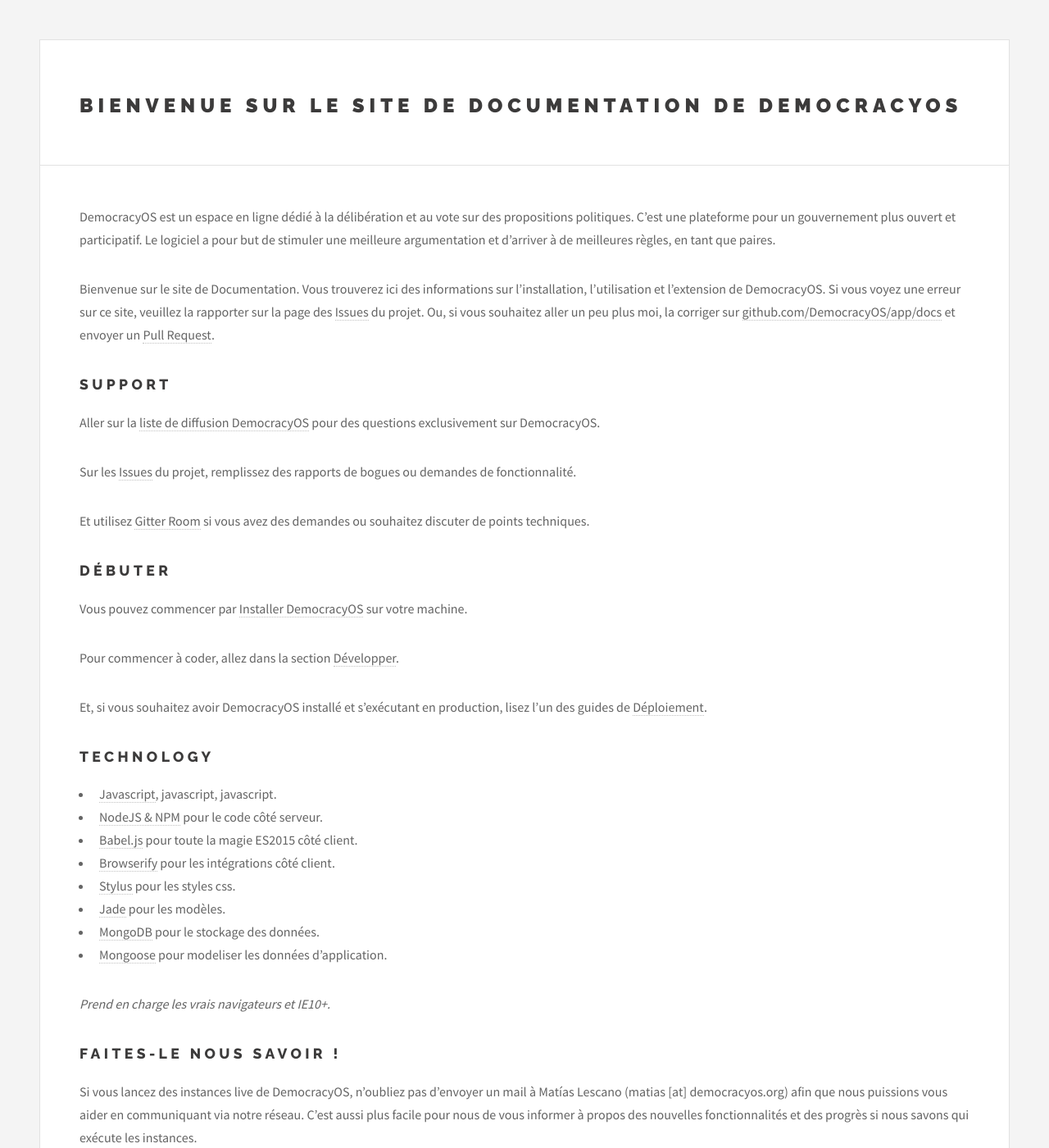
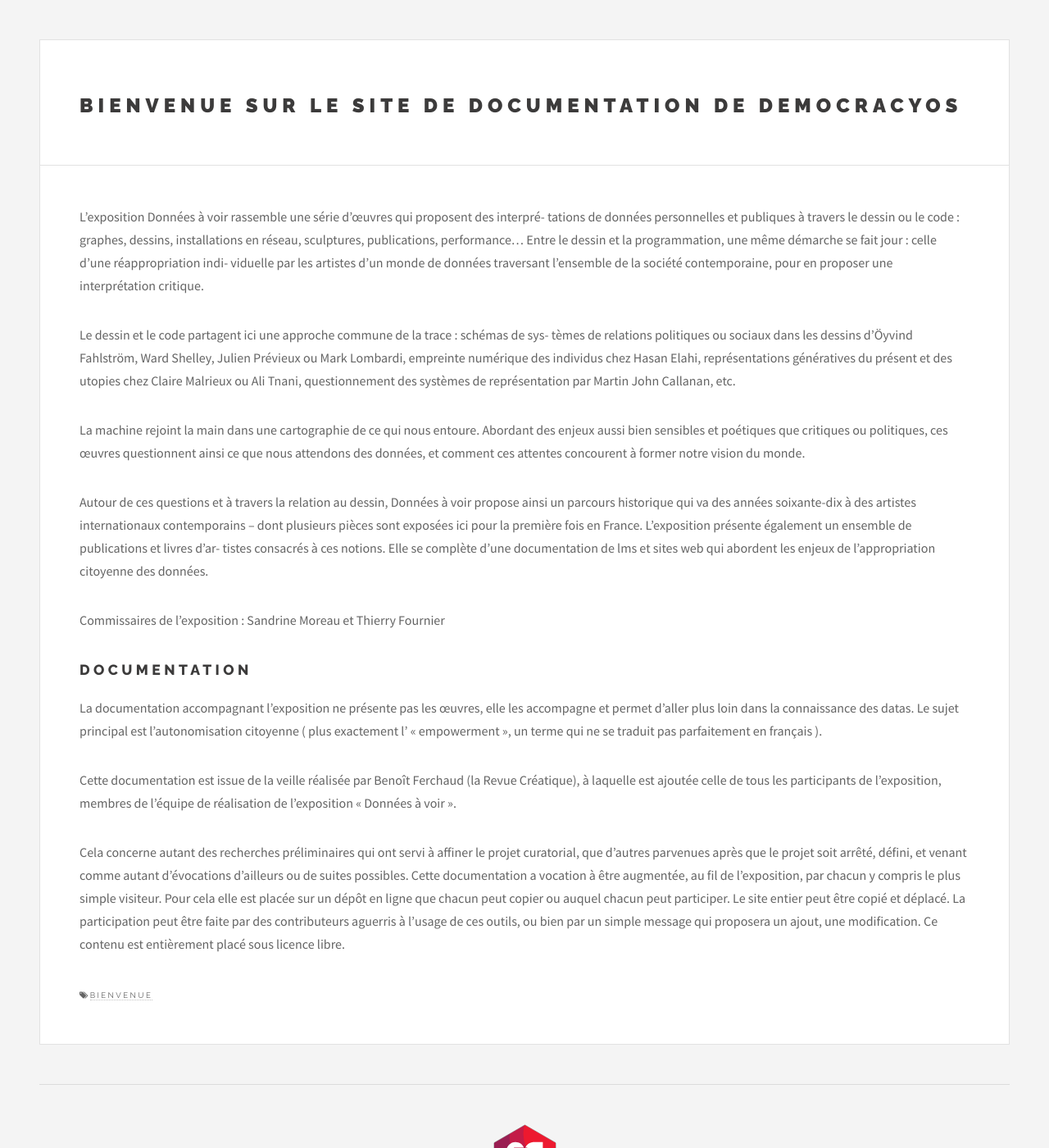
Before and after one commit to nanterre/donneesavoir, a Jekyll site: the page built from _posts/2016-09-22-DOS_intro.markdown, in a window 1280 px wide and 1400 px high. Shown: the whole window at 82% size. Built offline with Jekyll 4.4.1, drawn with Linux system fonts in a browser that asks for light colours; nearby versions of some CDN libraries; library files that are not in the unit come from our copies.

Commit message:
Update 2016-09-22-DOS_intro.markdown

```diff
--- a/_posts/2016-09-22-DOS_intro.markdown
+++ b/_posts/2016-09-22-DOS_intro.markdown
@@ -6,39 +6,20 @@
 tags: bienvenue
 ---
 
-DemocracyOS est un espace en ligne dédié à la délibération et au vote sur des propositions politiques. C'est une plateforme pour un gouvernement plus ouvert et participatif. Le logiciel a pour but de stimuler une meilleure argumentation et d'arriver à de meilleures règles, en tant que paires.
+L’exposition Données à voir rassemble une série d’œuvres qui proposent des interpré- tations de données personnelles et publiques à travers le dessin ou le code : graphes, dessins, installations en réseau, sculptures, publications, performance... Entre le dessin et la programmation, une même démarche se fait jour : celle d’une réappropriation indi- viduelle par les artistes d’un monde de données traversant l’ensemble de la société contemporaine, pour en proposer une interprétation critique.
 
-Bienvenue sur le site de Documentation. Vous trouverez ici des informations sur l'installation, l'utilisation et l'extension de DemocracyOS. Si vous voyez une erreur sur ce site, veuillez la rapporter sur la page des [Issues](https://github.com/DemocracyOS/app/issues) du projet. Ou, si vous souhaitez aller un peu plus moi, la corriger sur [github.com/DemocracyOS/app/docs](https://github.com/DemocracyOS/app/tree/development/docs) et envoyer un [Pull Request](contributing.html#pull-requests).
+Le dessin et le code partagent ici une approche commune de la trace : schémas de sys- tèmes de relations politiques ou sociaux dans les dessins d’Öyvind Fahlström, Ward Shelley, Julien Prévieux ou Mark Lombardi, empreinte numérique des individus chez Hasan Elahi, représentations génératives du présent et des utopies chez Claire Malrieux ou Ali Tnani, questionnement des systèmes de représentation par Martin John Callanan, etc.
 
-## Support
+La machine rejoint la main dans une cartographie de ce qui nous entoure. Abordant des enjeux aussi bien sensibles et poétiques que critiques ou politiques, ces œuvres questionnent ainsi ce que nous attendons des données, et comment ces attentes concourent à former notre vision du monde.
 
-Aller sur la [liste de diffusion DemocracyOS](https://groups.google.com/forum/#!forum/democracyos-app) pour des questions exclusivement sur DemocracyOS.
+Autour de ces questions et à travers la relation au dessin, Données à voir propose ainsi un parcours historique qui va des années soixante-dix à des artistes internationaux contemporains – dont plusieurs pièces sont exposées ici pour la première fois en France. L’exposition présente également un ensemble de publications et livres d’ar- tistes consacrés à ces notions. Elle se complète d’une documentation de  lms et sites web qui abordent les enjeux de l’appropriation citoyenne des données.
 
-Sur les [Issues](https://github.com/DemocracyOS/app/issues) du projet, remplissez des rapports de bogues ou demandes de fonctionnalité.
+Commissaires de l’exposition : Sandrine Moreau et Thierry Fournier
 
-Et utilisez [Gitter Room](https://gitter.im/DemocracyOS/app) si vous avez des demandes ou souhaitez discuter de points techniques.
+## Documentation
 
-## Débuter
+La documentation accompagnant l’exposition ne présente pas les œuvres, elle les accompagne et permet d’aller plus loin dans la connaissance des datas. Le sujet principal est l’autonomisation citoyenne ( plus exactement l’ « empowerment », un terme qui ne se traduit pas parfaitement en français ).
 
-Vous pouvez commencer par [Installer DemocracyOS](install.md) sur votre machine.
+Cette documentation est issue de la veille réalisée par Benoît Ferchaud (la Revue Créatique), à laquelle est ajoutée celle de tous les participants de l’exposition, membres de l’équipe de réalisation de l’exposition « Données à voir ».
 
-Pour commencer à coder, allez dans la section [Développer](develop).
-
-Et, si vous souhaitez avoir DemocracyOS installé et s'exécutant en production, lisez l'un des guides de [Déploiement](deploy).
-
-## Technology
-
- * [Javascript](https://es.wikipedia.org/wiki/JavaScript), javascript, javascript.
- * [NodeJS & NPM](http://nodejs.org/download) pour le code côté serveur.
- * [Babel.js](https://babeljs.io/) pour toute la magie ES2015 côté client.
- * [Browserify](http://browserify.org/) pour les intégrations côté client.
- * [Stylus](https://learnboost.github.io/stylus/) pour les styles css.
- * [Jade](http://jade-lang.com/) pour les modèles.
- * [MongoDB](http://www.mongodb.org/downloads) pour le stockage des données.
- * [Mongoose](http://mongoosejs.com/) pour modeliser les données d'application.
-
-_Prend en charge les vrais navigateurs et IE10+._
-
-## Faites-le nous savoir !
-
-Si vous lancez des instances live de DemocracyOS, n'oubliez pas d'envoyer un mail à Matías Lescano (matias [at] democracyos.org) afin que nous puissions vous aider en communiquant via notre réseau. C'est aussi plus facile pour nous de vous informer à propos des nouvelles fonctionnalités et des progrès si nous savons qui exécute les instances.
+Cela concerne autant des recherches préliminaires qui ont servi à affiner le projet curatorial, que d’autres parvenues après que le projet soit arrêté, défini, et venant comme autant d’évocations d’ailleurs ou de suites possibles. Cette documentation a vocation à être augmentée, au fil de l’exposition, par chacun y compris le plus simple visiteur. Pour cela elle est placée sur un dépôt en ligne que chacun peut copier ou auquel chacun peut participer. Le site entier peut être copié et déplacé. La participation peut être faite par des contributeurs aguerris à l’usage de ces outils, ou bien par un simple message qui proposera un ajout, une modification. Ce contenu est entièrement placé sous licence libre.
```
